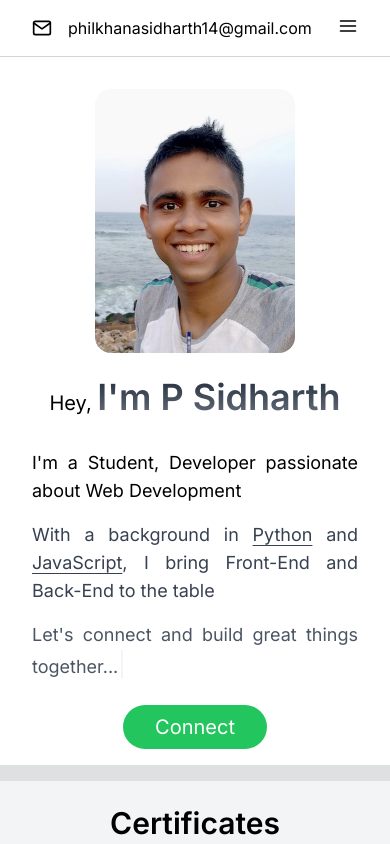
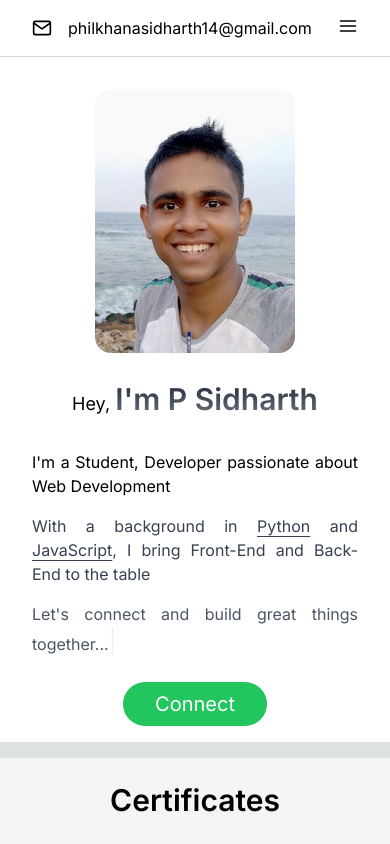
Before and after one commit to psidh/Domain, a Next.js app: page / in a window 390 px wide. Shown: the top 844 px of the page. Built offline with nearby package versions, Linux system fonts and the light colour scheme.

Commit message:
responsive

```diff
--- a/src/app/components/TopIntro.js
+++ b/src/app/components/TopIntro.js
@@ -42,8 +42,8 @@ const TopIntro = () => {
       </div>
       <section className="flex flex-col justify-center items-center py-2 md:pt-8 md:pb-8 px-4 lg:px-18">
         <h2 className="md:text-2xl text-4xl font-semibold mt-4">
-          <span className="md:text-2xl text-xl font-normal">Hey, </span>
-          <span className="font-semibold md:text-6xl text-4xl
+          <span className="md:text-2xl text-lg font-normal">Hey, </span>
+          <span className="font-semibold md:text-6xl text-3xl
           text-transparent bg-clip-text
            bg-gradient-to-b from-gray-800 to-gray-500
            dark:bg-gradient-to-t
@@ -52,14 +52,14 @@ const TopIntro = () => {
           {/* eslint-disable-next-line react/no-unescaped-entities */}
           I'm P Sidharth</span></h2>
           <div className="py-2 px-4 lg:px-18 md:text-center text-justify mt-4 mb-2 md:mb-8">
-            <p className="md:text-2xl text-lg mb-4 my-2 ">
+            <p className="md:text-2xl text-md mb-4 my-2 ">
               {/* eslint-disable-next-line react/no-unescaped-entities */}
               I'm a Student, Developer passionate about Web Development
             </p>
-            <p className="md:text-2xl text-lg my-2 text-gray-700 dark:text-gray-300">
+            <p className="md:text-2xl text-md my-2 text-gray-700 dark:text-gray-300">
               With a background in <span className="underline underline-offset-4">Python</span> and <span className="underline underline-offset-4">JavaScript</span>,
               I bring Front-End and Back-End to the table </p>
-            <p className="md:text-2xl text-lg my-2 text-gray-600 dark:text-gray-300 mt-4">
+            <p className="md:text-2xl text-md my-2 text-gray-600 dark:text-gray-300 mt-4">
               {/* eslint-disable-next-line react/no-unescaped-entities */}
               Let's connect and build great things together...
               <span className="inline-flex opacity-50 text-2xl font-light blinking">|</span>
```
